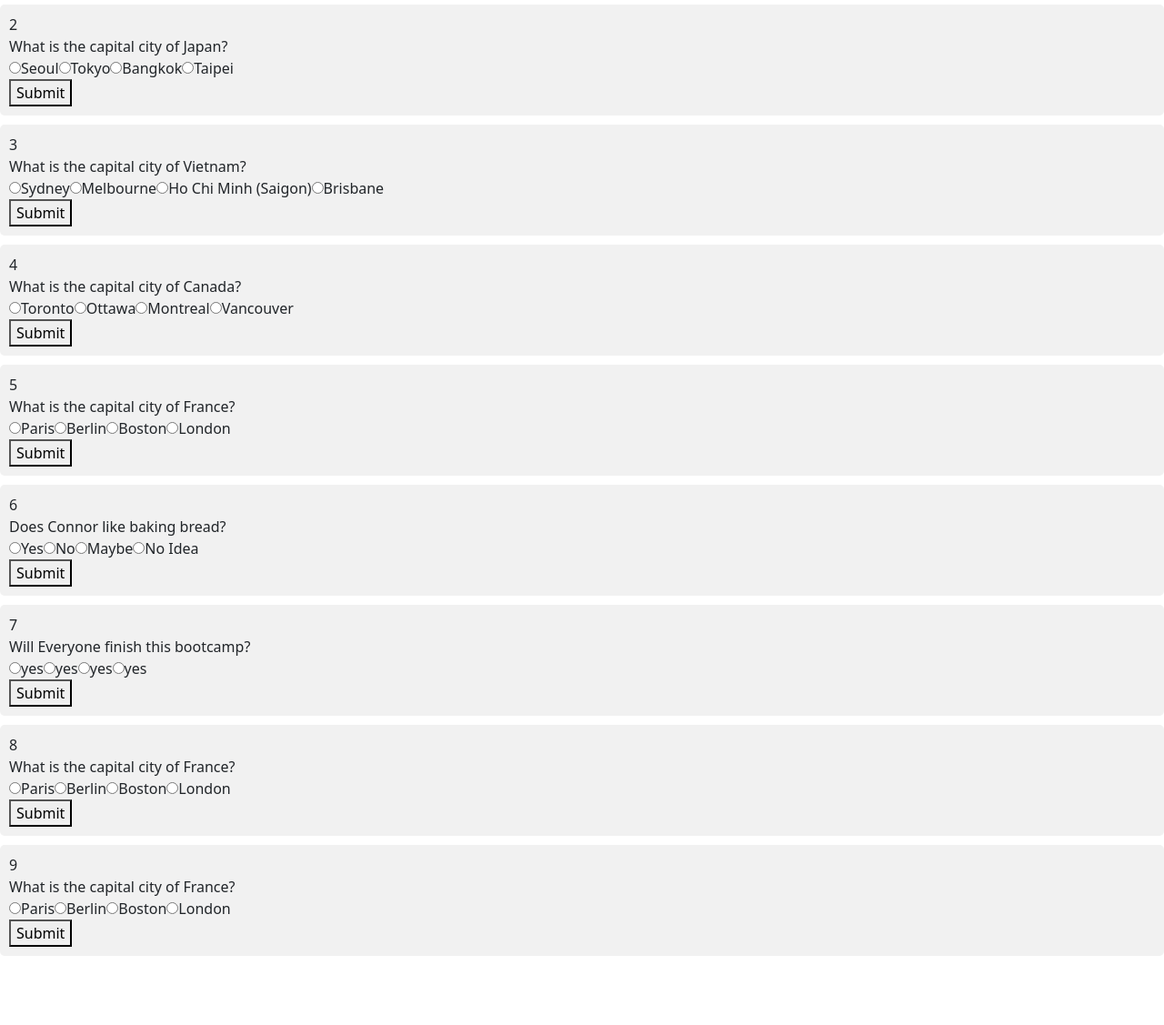
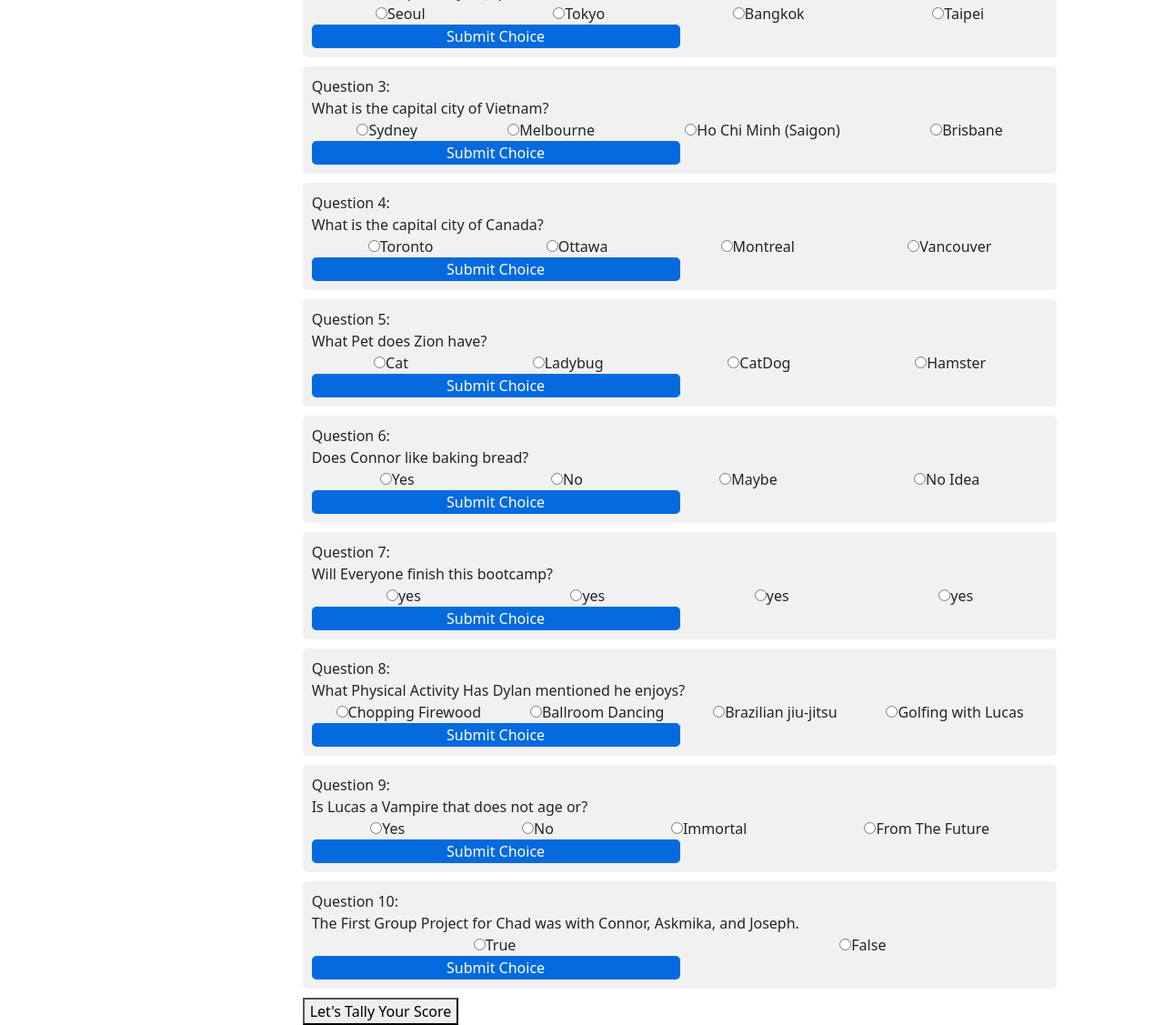
Before and after one commit to ChadNguyen/week7day4QuizHomework, a plain HTML site: page index.html in a window 1280 px wide. Shown: the part 183-1310 px from the top of the page at 91% size. Before the commit the page ends 1244 px from the top, so only its background shows below. Drawn offline with nearby package versions, Linux system fonts and the light colour scheme.

Commit message:
added color

```diff
--- a/index.html
+++ b/index.html
@@ -10,22 +10,33 @@
     <link rel="stylesheet" href="./static/css/main.css">
 </head>
 <body>
+  <div class="mainContainer">
     <div class="quiz-container">
-        <h1>Quiz</h1>
-        <div class="questions-container"></div>
-        <!-- <button class="submit-btn">Submit Answers</button> -->
-        <div class="result-container"></div>
+      <div class="questions-container"></div>
+      <button class="submit-btn">Let's Tally Your Score</button>
+      <div class="result-container">
+      </div>
     </div>
+  </div>
 
-    <template id="question-template">
+    <!-- <div class="quiz-container">
+        <div class="questions-container">
+        </div>
+        <button class="submit-btn">Let's Tally Your Score</button>
+        <div class="result-container">
+        </div>
+      </div> -->
+
+    </div>
+      <template id="question-template">
         <div class="question-box">
           <div class="question-number"></div>
           <div class="question-text"></div>
           <div class="answer-options"></div>
-          <button class="submit-answer-btn">Submit</button>
+          <!-- <input type="text" class="answer-input"> -->
+          <button class="submit-answer-btn">Submit Choice</button>
         </div>
-    </template>
-
+      </template>
     <script src="./js/main.js"></script>
 </body>
 
--- a/js/main.js
+++ b/js/main.js
@@ -1,13 +1,16 @@
-const quizContainer = document.querySelector('.quiz-container');
-const questionsContainer = quizContainer.querySelector('.questions-container');
-const submitBtn = quizContainer.querySelector('.submit-btn');
-const resultContainer = quizContainer.querySelector('.result-container');
-const questionTemplate = document.querySelector('#question-template');
+const quizContainer = document.querySelector('.quiz-container')
+const questionsContainer = quizContainer.querySelector('.questions-container')
+const submitBtn = quizContainer.querySelector('.submit-btn')
+const resultContainer = quizContainer.querySelector('.result-container')
+const questionTemplate = document.querySelector('#question-template')
 
-let numCorrect = 0;
-let answeredQuestions = 0;
+let numCorrect = 0
+let answeredQuestions = 0
 
-const quizData = [  {        question: 'Where is Boston?',        options: ['West Coast', 'East Coast', 'North Pole'],
+const quizData = [
+  {
+    question: 'Where is Boston located?',
+    options: ['West Coast', 'East Coast', 'North Pole'],
     answer: 'East Coast'
   },
   {
@@ -26,9 +29,9 @@ const quizData = [  {        question: 'Where is Boston?',        options: ['Wes
     answer: 'Ottawa'
   },
   {
-    question: 'What is the capital city of France?',
-    options: ['Paris', 'Berlin', 'Boston', 'London'],
-    answer: 'Paris'
+    question: 'What Pet does Zion have?',
+    options: ['Cat', 'Ladybug', 'CatDog', 'Hamster'],
+    answer: 'Cat'
   },
   {
     question: 'Does Connor like baking bread?',
@@ -41,44 +44,49 @@ const quizData = [  {        question: 'Where is Boston?',        options: ['Wes
     answer: 'yes'
   },
   {
-    question: 'What is the capital city of France?',
-    options: ['Paris', 'Berlin', 'Boston', 'London'],
-    answer: 'Paris'
+    question: 'What Physical Activity Has Dylan mentioned he enjoys?',
+    options: ['Chopping Firewood', 'Ballroom Dancing', 'Brazilian jiu-jitsu', 'Golfing with Lucas'],
+    answer: 'Brazilian jiu-jitsu'
   },
   {
-    question: 'What is the capital city of France?',
-    options: ['Paris', 'Berlin', 'Boston', 'London'],
-    answer: 'Paris'
+    question: 'Is Lucas a Vampire that does not age or?',
+    options: ['Yes', 'No', 'Immortal', 'From The Future'],
+    answer: ['Yes', 'From The Future', 'Immortal']
+  },
+  {
+    question: 'The First Group Project for Chad was with Connor, Askmika, and Joseph.',
+    options: ['True', 'False'],
+    answer: 'True'
   }
 ]
-
 
 quizData.forEach((question, index) => {
   const questionBox = questionTemplate.content.cloneNode(true).querySelector('.question-box')
   const questionNumber = questionBox.querySelector('.question-number')
   const questionText = questionBox.querySelector('.question-text')
-  const answerOptions = questionBox.querySelector('.answer-options');
+  const answerOptions = questionBox.querySelector('.answer-options')
   const answerInput = questionBox.querySelector('.answer-input')
   const submitAnswerBtn = questionBox.querySelector('.submit-answer-btn')
 
-  questionNumber.textContent = index + 1;
+  questionNumber.textContent = `Question ${index + 1}:`
   questionText.textContent = question.question
-
 
   question.options.forEach(option => {
     const label = document.createElement('label')
     const input = document.createElement('input')
-    input.type = 'radio';
-    input.name = `q${index + 1}`;
-    input.value = option;
-    label.appendChild(input);
-    label.appendChild(document.createTextNode(option));
-    answerOptions.appendChild(label);
-  });
+    input.type = 'radio'
+    input.name = `q${index + 1}`
+    input.value = option
+    label.appendChild(input)
+    label.appendChild(document.createTextNode(option))
+    answerOptions.appendChild(label)
+  })
 
   submitAnswerBtn.addEventListener('click', () => {
-    const selectedAnswer = questionBox.querySelector(`input[name="q${index + 1}"]:checked`);
-    if (selectedAnswer && selectedAnswer.value.toLowerCase() === question.answer.toLowerCase()) {
+    const selectedAnswer = questionBox.querySelector(`input[name="q${index + 1}"]:checked`)
+    if (selectedAnswer) {
+      if (typeof question.answer === 'string') {
+        if (selectedAnswer.value.toLowerCase() === question.answer.toLowerCase()) {
           questionBox.classList.remove('incorrect')
           questionBox.classList.add('correct')
           numCorrect++
@@ -86,11 +94,24 @@ quizData.forEach((question, index) => {
           questionBox.classList.remove('correct')
           questionBox.classList.add('incorrect')
         }
-
+      } else if (Array.isArray(question.answer)) {
+        if (question.answer.some(ans => ans.toLowerCase() === selectedAnswer.value.toLowerCase())) {
+          questionBox.classList.remove('incorrect')
+          questionBox.classList.add('correct')
+          numCorrect++
+        } else {
+          questionBox.classList.remove('correct')
+          questionBox.classList.add('incorrect')
+        }
+      }
       answerInput.disabled = true
       submitAnswerBtn.disabled = true
       answeredQuestions++
-  });
+    }
+  })
+  questionsContainer.appendChild(questionBox)
+})
 
-  questionsContainer.appendChild(questionBox)
-});
+submitBtn.addEventListener('click', () => {
+  resultContainer.textContent = `You got ${numCorrect} out of ${quizData.length} questions correct!`
+})
--- a/static/css/main.css
+++ b/static/css/main.css
@@ -1,8 +1,12 @@
 .question-box {
+    display: flex;
+    flex-direction: column;
+    justify-content: space-around;
     margin-bottom: 10px;
     padding: 10px;
     background-color: #f1f1f1;
     border-radius: 5px;
+
   }
 
   .correct {
@@ -12,3 +16,33 @@
   .incorrect {
     background-color: #f4c4c4;
   }
+
+.questions-container {
+  display: flex;
+  flex-direction: column;
+  justify-content: space-between;
+  width: 135%;
+
+}
+
+.mainContainer {
+  display: flex;
+  justify-content: center;
+}
+
+
+.answer-options {
+  display: flex;
+  justify-content: space-around;
+  align-items: center;
+
+}
+
+.submit-answer-btn {
+  border: 2px;
+  width: 50%;
+  background-color: #046ade;
+  color: white;
+  border-radius: 5px;
+
+}
```
Lines whose indentation alone changed are shown as unchanged.
